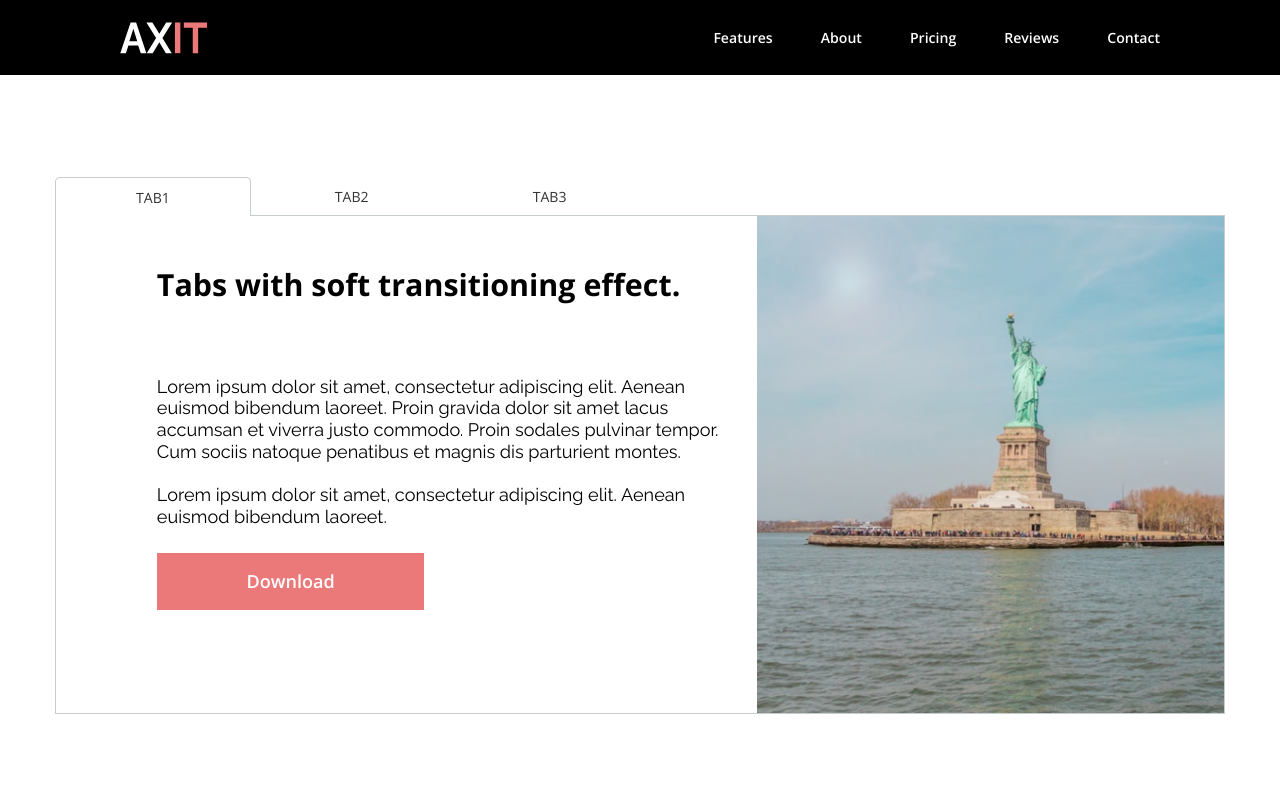
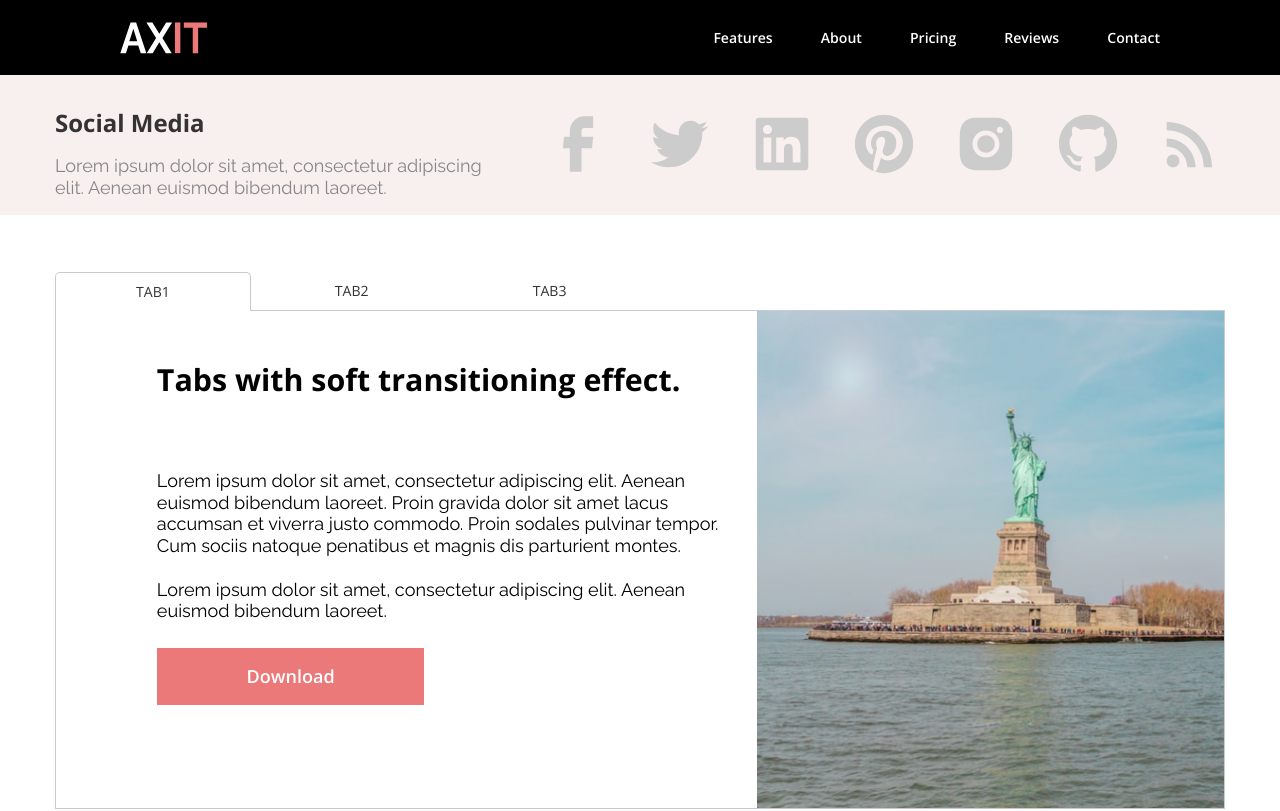
Before and after one commit to NataliaKivchun/AXIT, a plain HTML site: page index.html in a window 1280 px wide. Shown: the top 811 px of the page. Drawn offline with nearby package versions, Linux system fonts and the light colour scheme.

Commit message:
feat: added social section

```diff
--- a/index.html
+++ b/index.html
@@ -16,6 +16,7 @@
     <link rel="stylesheet" href="./src/styles/style.css" />
     <link rel="stylesheet" href="./src/styles/header.css" />
     <link rel="stylesheet" href="./src/styles/container.css" />
+    <link rel="stylesheet" href="./src/styles/social.css" />
     <link rel="stylesheet" href="./src/styles/tabs.css" />
     <link rel="stylesheet" href="./src/styles/section-header.css" />
     <link rel="stylesheet" href="./src/styles/awesome.css" />
@@ -38,6 +39,55 @@
       </nav>
     </header>
     <main class="main">
+      <section class="social-section">
+        <div class="container social-section-container">
+          <div class="social-section-text">
+            <h4 class="social-section-title">Social Media</h4>
+            <p class="social-section-text-info">
+              Lorem ipsum dolor sit amet, consectetur adipiscing elit. Aenean
+              euismod bibendum laoreet.
+            </p>
+          </div>
+          <div class="social-section-icons-box">
+            <img
+              class="social-section-icon"
+              src="./src/assets/icons/social-icons/facebook_icon.svg"
+              alt="Social icon"
+            />
+            <img
+              class="social-section-icon"
+              src="./src/assets/icons/social-icons/twitter_icon.svg"
+              alt="Social icon"
+            />
+            <img
+              class="social-section-icon"
+              src="./src/assets/icons/social-icons/linkedin_icon.svg"
+              alt="Social icon"
+            />
+            <img
+              class="social-section-icon"
+              src="./src/assets/icons/social-icons/pinterest_icon.svg"
+              alt="Social icon"
+            />
+            <img
+              class="social-section-icon"
+              src="./src/assets/icons/social-icons/instagram_icon.svg"
+              alt="Social icon"
+            />
+            <img
+              class="social-section-icon"
+              src="./src/assets/icons/social-icons/github_icon.svg"
+              alt="Social icon"
+            />
+            <img
+              class="social-section-icon"
+              src="./src/assets/icons/social-icons/rss_icon.svg"
+              alt="Social icon"
+            />
+          </div>
+        </div>
+      </section>
+
       <section id="tabs-section" class="tabs-section">
         <div class="container">
           <div class="tabs-buttons-box">
--- /dev/null
+++ b/src/styles/social.css
@@ -0,0 +1,27 @@
+.social-section {
+  background: #f8efef;
+  padding: 1rem 0;
+}
+
+.social-section-container {
+  display: flex;
+  justify-content: space-between;
+  align-items: center;
+  column-gap: 2rem;
+}
+
+.social-section-title {
+  color: #333333;
+}
+
+.social-section-text-info {
+  font-family: "Raleway", sans-serif;
+  font-weight: 400;
+  font-size: 1.13rem;
+  color: #86878b;
+}
+
+.social-section-icons-box {
+  display: flex;
+  column-gap: 2rem;
+}
--- a/src/styles/style.css
+++ b/src/styles/style.css
@@ -12,7 +12,7 @@ h4 {
 }
 
 .main {
-  padding-top: 7.5rem;
+  padding-top: 4.6rem;
 }
 
 .normal-button {
```
Also changed, not shown: src/assets/icons/social-icons/facebook_icon.svg (added), src/assets/icons/social-icons/github_icon.svg (added), src/assets/icons/social-icons/instagram_icon.svg (added), src/assets/icons/social-icons/linkedin_icon.svg (added), src/assets/icons/social-icons/pinterest_icon.svg (added), src/assets/icons/social-icons/rss_icon.svg (added), src/assets/icons/social-icons/twitter_icon.svg (added).
